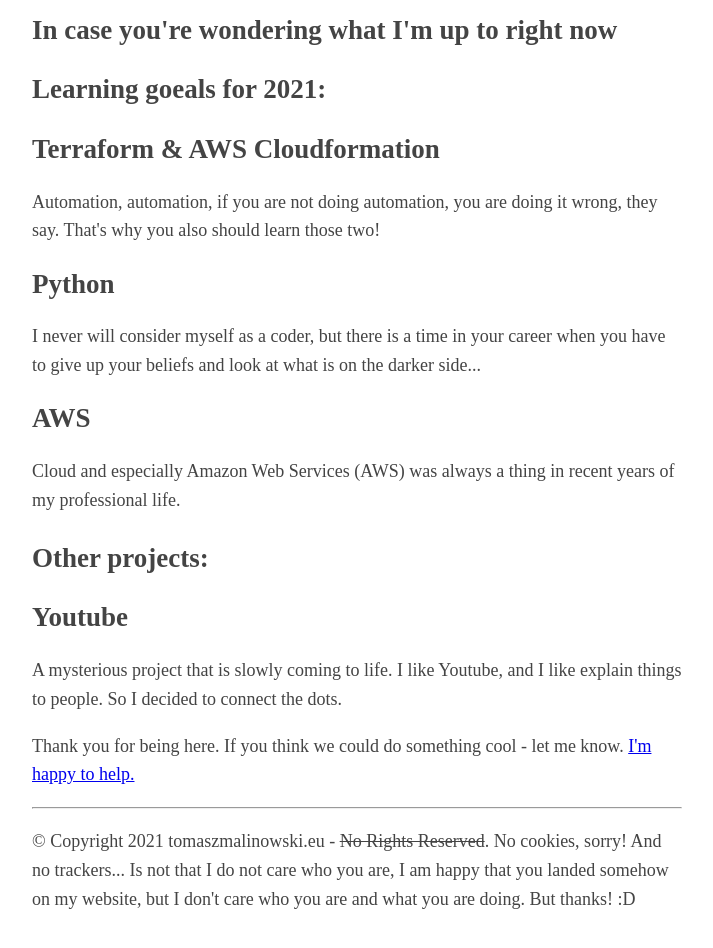
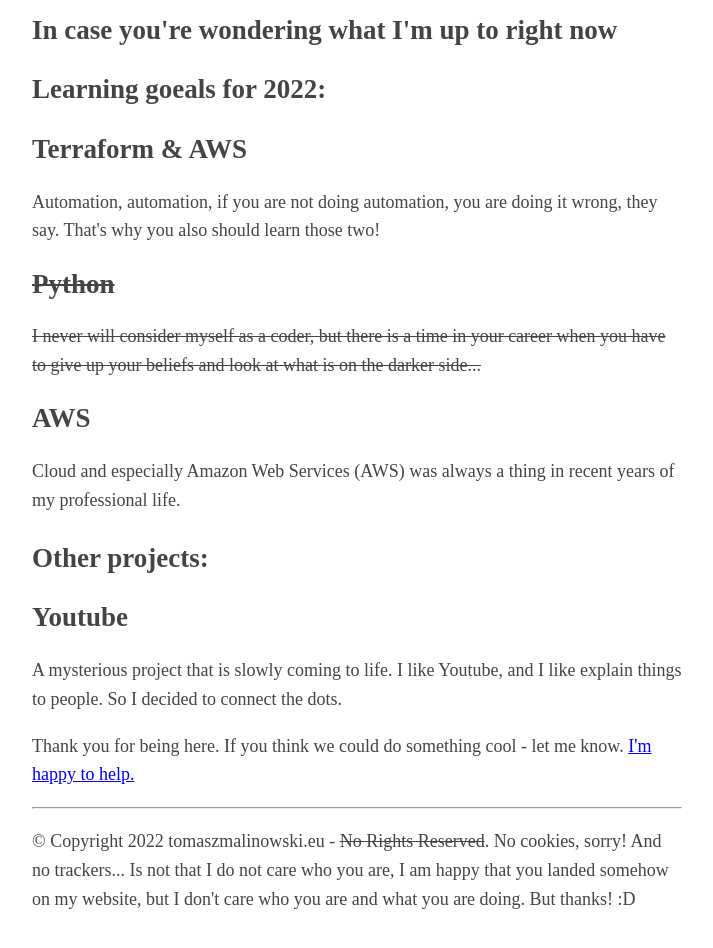
Before and after one commit to tomigit/tomaszmalinowski.eu, a plain HTML site: page now.html in a window 1280 px wide. Shown: the part 220-1168 px from the top of the page, without its empty margins (283-996 px from the left). Drawn offline with Linux system fonts and the light colour scheme.

Commit message:
Updated goeals...

```diff
--- a/now.html
+++ b/now.html
@@ -16,13 +16,13 @@
 
       <h2>In case you're wondering what I'm up to right <b>now</b></h2>
 
-      <h2><p>Learning goeals for 2021:</p></h2>
+      <h2><p>Learning goeals for 2022:</p></h2>
 
-      <h2>Terraform & AWS Cloudformation</h2>
+      <h2>Terraform & AWS</h2>
       <p>Automation, automation, if you are not doing automation, you are doing it wrong, they say. That's why you also should learn those two!</p>
 
-      <h2>Python</h2>
-      <p>I never will consider myself as a coder, but there is a time in your career when you have to give up your beliefs and look at what is on the darker side...</p>
+      <h2><s>Python</s></h2>
+      <p><s>I never will consider myself as a coder, but there is a time in your career when you have to give up your beliefs and look at what is on the darker side...</s></p>
 
       <h2>AWS</h2>
       <p>Cloud and especially Amazon Web Services (AWS) was always a thing in recent years of my professional life.</p>
@@ -37,6 +37,6 @@
 
       <hr>
 
-        <p>© Copyright 2021 tomaszmalinowski.eu - <s>No Rights Reserved</s>. No cookies, sorry! And no trackers... Is not that I do not care who you are, I am happy that you landed somehow on my website, but I don't care who you are and what you are doing. But thanks! :D</p>
+      <p>© Copyright 2022 tomaszmalinowski.eu - <s>No Rights Reserved</s>. No cookies, sorry! And no trackers... Is not that I do not care who you are, I am happy that you landed somehow on my website, but I don't care who you are and what you are doing. But thanks! :D</p>
 
    </body></html>
```
Also changed, not shown: about.html (+1 -1 lines), index.html (+1 -1 lines).
